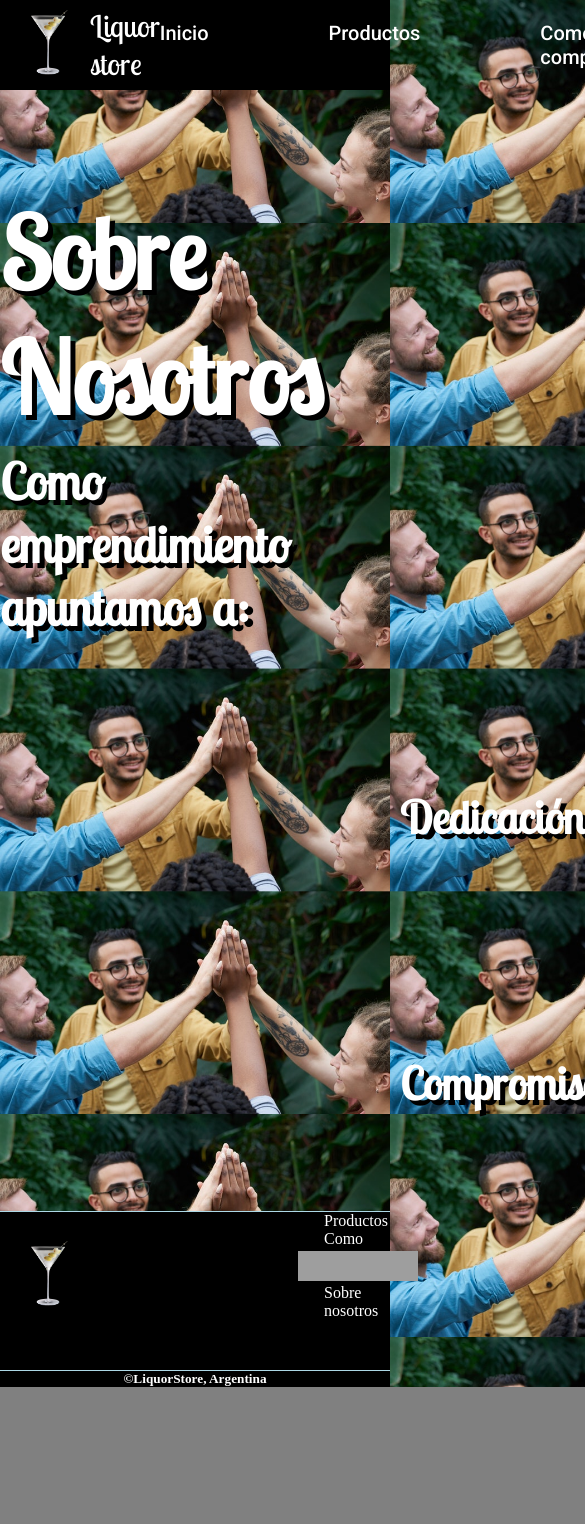
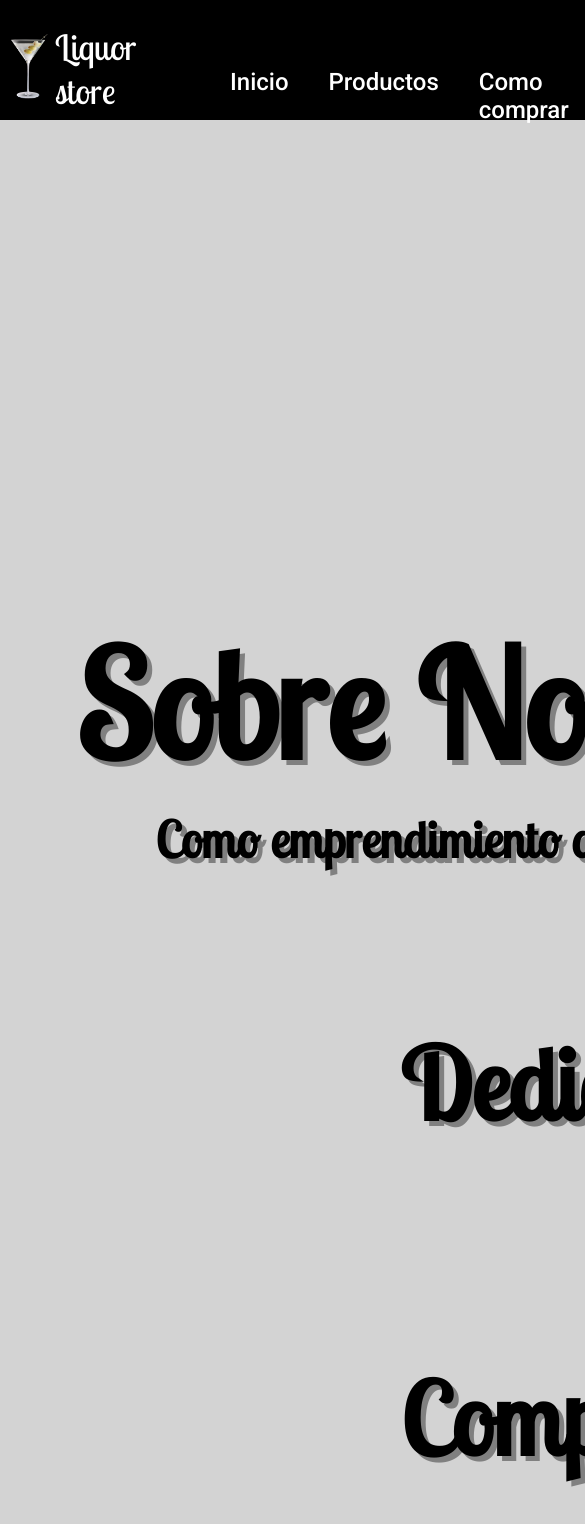
Before and after one commit to EugenioEstevez/PF-EstevezEugenio, a website: page sobrenosotros.html in a window 390 px wide. Shown: the top 1524 px of the page, 585 px wide, since content can reach past the window. Before the commit the page ends 1387 px from the top, so only its background shows below. Drawn offline with Linux system fonts and the light colour scheme; grey boxes are pictures that could not be loaded; files whose address does not match are found by name.

Commit message:
terminamos nosotros.css

```diff
--- /dev/null
+++ b/scss/base/_listasnosotros.scss
@@ -0,0 +1,44 @@
+$font-size:
+50px,
+30px;
+
+$margin:
+400px;
+
+
+.h1-class{
+    font-size: nth($font-size,1);
+    display: flex;
+    flex-direction: column;
+    align-items: center;
+    padding-top: 100px;
+    gap: 10px;
+    color: black;
+    text-shadow: 5px 5px grey;
+}
+
+.h2-class{
+    font-size: nth($font-size,2);
+    margin-left: nth($margin,1);
+    margin-right: nth($margin,1);
+    margin-top: 50px;
+    padding-top: 100px;
+    padding-bottom: 100px;
+    display: flex;
+    justify-content: space-evenly;
+    color: black;
+    text-shadow: 5px 5px grey;
+}
+
+.h2-class-2{
+    font-size: nth($font-size,2);
+    margin-left: nth($margin,1);
+    margin-right: nth($margin,1);
+    padding-top: 110px;
+    display: flex;
+    justify-content: space-evenly;
+    color: black;
+    text-shadow: 5px 5px grey;
+
+
+}
--- a/scss/nosotros.scss
+++ b/scss/nosotros.scss
@@ -2,7 +2,6 @@
 * {
     margin: 0;
     padding: 0;
-
 }
 
 a {
@@ -13,18 +12,12 @@ a:hover {
     color: grey;
 }
 
-main {
-    font-family: 'Lobster Two', cursive;
-}
-
 body {
-    background-color:grey;
-    background-image: url("imagenes/Atención-al-cliente.jpg");
+    background-color:lightgrey;
     background-size: 100%;
 }
 
 /* HEADER */
-
 header {
     font-family: 'Roboto', sans-serif;
     display: flex;
@@ -35,7 +28,6 @@ header {
     align-items: center;
     padding: 10px;
     padding-right: 50px;
-}
 
 .logo-name {
     color: white;
@@ -43,10 +35,8 @@ header {
     font-size: 30px;
 }
 
-
 a {
     text-decoration: none;
-
 }
 
 .logo {
@@ -69,67 +59,19 @@ a {
 nav a {
     padding-right: 20px;
 }
-
-
-
-/* NO TOQUE MA EL HEADER */
+}
 
 /* MAIN */
-
-
-
-.h1-class {
-    font-size: 50px;
-    display: flex;
-    flex-direction: column;
-    align-items: center;
-    padding-top: 100px;
-    gap: 10px;
-    color: white;
-    text-shadow: 5px 5px black
-
+main{
+    font-family: 'Lobster Two', cursive;
+    @import "base/_listasnosotros.scss";
 
 }
-
-.h2-class {
-    margin-left: 400px;
-    margin-right: 400px;
-    margin-top: 50px;
-    padding-top: 100px;
-    padding-bottom: 100px;
-    display: flex;
-    justify-content: space-evenly;
-    color: white;
-    font-size: 30px;
-    text-shadow: 5px 5px black
-
-
-
-}
-
-.h2-class-2 {
-    padding-top: 110px;
-    display: flex;
-    justify-content: space-evenly;
-    margin-left: 400px;
-    margin-right: 400px;
-    color: white;
-    font-size: 30px;
-    text-shadow: 5px 5px black
-
-}
-
-
-
-
 /* cierra MAIN */
 
 /* FOOTER */
 footer {
     background-color: black;
-
-}
-
 .caja-footer {
     align-items: center;
     display: flex;
@@ -137,7 +79,6 @@ footer {
     margin-top: 100px;
     border-top: solid 1px lightblue;
 }
-
 .footer-logo-class {
     align-items: center;
     width: 80px;
@@ -151,7 +92,6 @@ footer {
     list-style: none;
     color: white;
 }
-
 .img-footer {
     margin-right:20px;
     display: flex;
@@ -159,8 +99,6 @@ footer {
     height: 30px;
     width: 30px;
 }
-
-
 .liquor-store-footer {
     color: white;
     border-top: solid 1px lightblue;
@@ -169,3 +107,114 @@ footer {
     justify-content: center;
     align-items: center;
 }
+}
+
+@media only screen and (max-width:450px) {
+    header {
+        height: 100px;
+        display: grid;
+        width: 245%;
+
+        .menu{
+            position: relative;
+            bottom: 30px;
+            gap: 20px;
+            padding-left: 220px;
+            font-size: 24px;
+        }
+
+        .logo{
+            display: grid;
+            grid-template-columns: 80px 30px;
+            width: 20%;
+            align-items: center;
+            margin-right: 50px;
+            position: relative;
+            top: 15px;
+
+    }
+
+    .logo-name{
+        margin-left: -35px;
+        font-size: 35px;
+    }
+    .logo img {
+        height: 80px;
+        width:80px;
+        margin-left: -20px;
+    }
+    }
+
+    main{
+        width: 250%;
+        margin-top: 100%;
+
+        h1{
+            font-size: 150px;
+        }
+
+        h2{
+            font-size: 100px;
+        }
+
+        .h2-class{
+            gap: 150px;
+        }
+
+    }
+
+
+    footer {
+        display: grid;
+        background-color: black;
+        width:255%;
+        margin-top: 150%;
+
+    }
+}
+
+@media  only screen and (min-width:451px) and (max-width:960px){
+    header {
+        width: 245%;
+        gap: 50px;
+
+        .menu{
+            padding-left: 100px;
+            padding-top: 20px;
+            gap: 10px;
+            position: relative;
+            right: 150px;
+            font-size: 30px;
+        }
+    }
+
+    main{
+        width: 250%;
+        margin-top: 100%;
+
+        h1{
+            font-size: 150px;
+        }
+
+        h2{
+            font-size: 100px;
+        }
+
+        .h2-class{
+            gap: 150px;
+        }
+    }
+        footer{
+            width: 250%;
+            margin-top: 150%;
+        }
+    }
+
+    @media only screen and (min-width:961px) {
+
+        footer{
+        margin-top: 250px;
+
+        }
+
+    }
```
Also changed, not shown: css/nosotros.css, scss/base/_variables.scss (line endings or trailing spaces), 1 other file.
